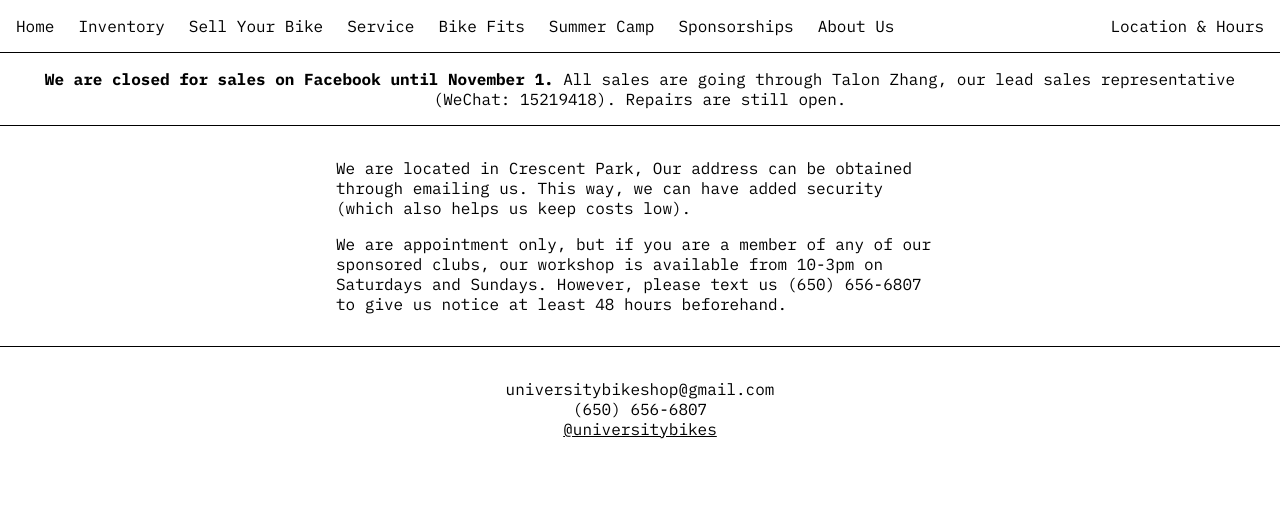
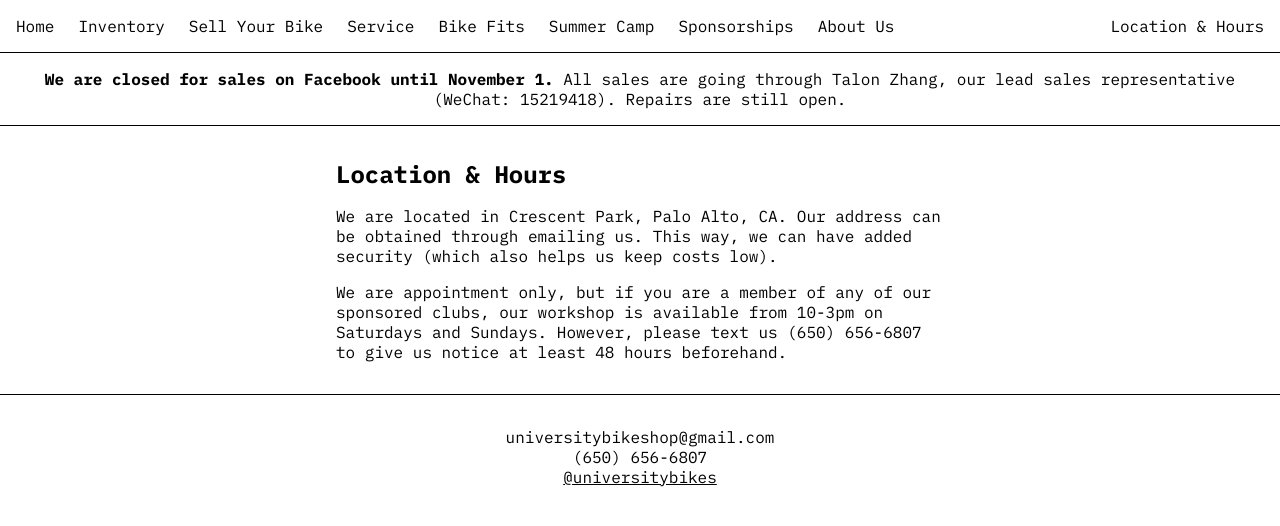
Before and after one commit to neuropathogens/university-bike-shop, a Next.js app: page /location-hours in a window 1280 px wide. Shown: the top 526 px of the page. Built offline with nearby package versions, Linux system fonts and the light colour scheme.

Commit message:
SEO: add h1, name Palo Alto in location text

```diff
--- a/components/LocationHours.tsx
+++ b/components/LocationHours.tsx
@@ -3,8 +3,9 @@ import styles from "./LocationHours.module.css";
 export default function LocationHours() {
   return (
     <section id="location-hours" className={styles.section}>
+      <h1>Location &amp; Hours</h1>
       <p>
-        We are located in Crescent Park, Our address can be obtained through
+        We are located in Crescent Park, Palo Alto, CA. Our address can be obtained through
         emailing us. This way, we can have added security (which also helps
         us keep costs low).
       </p>
```
